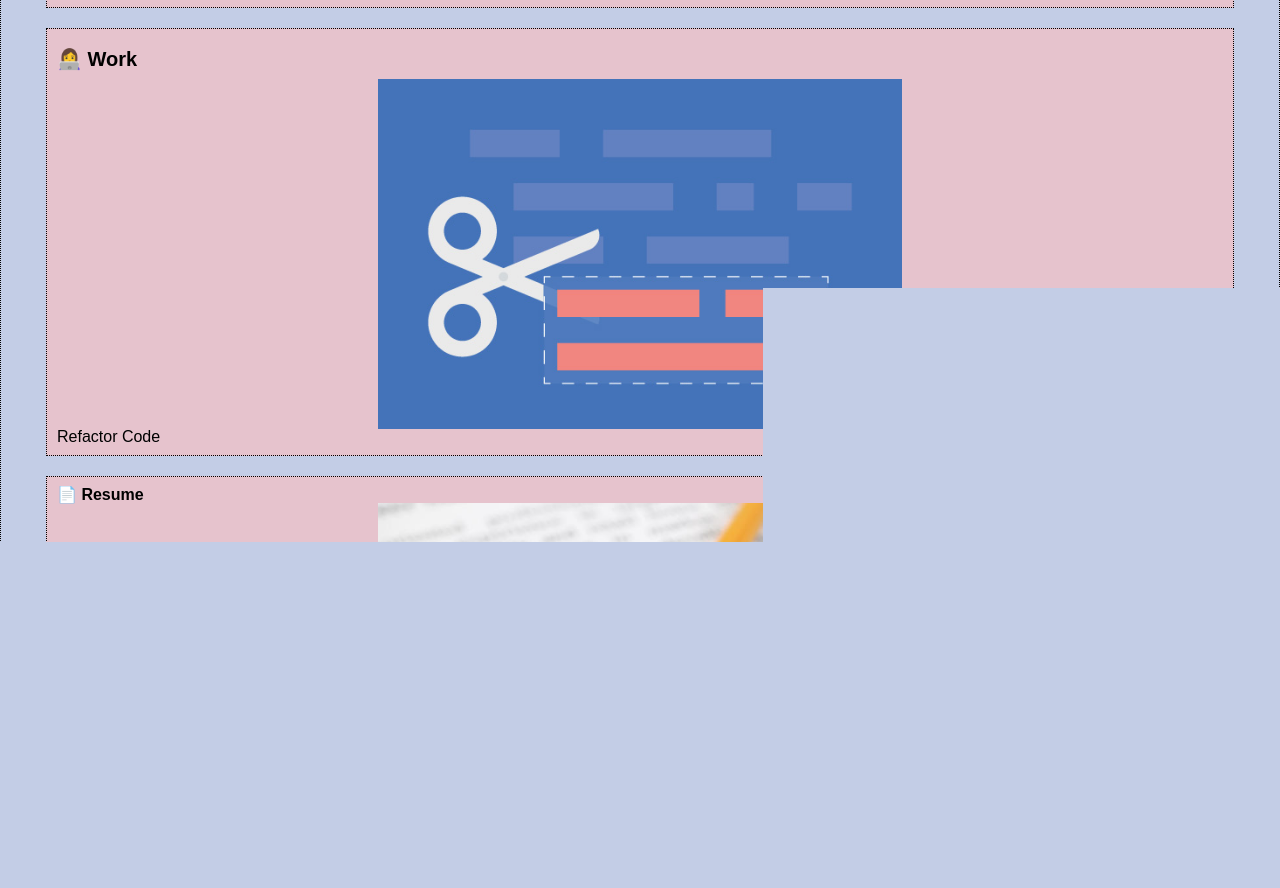
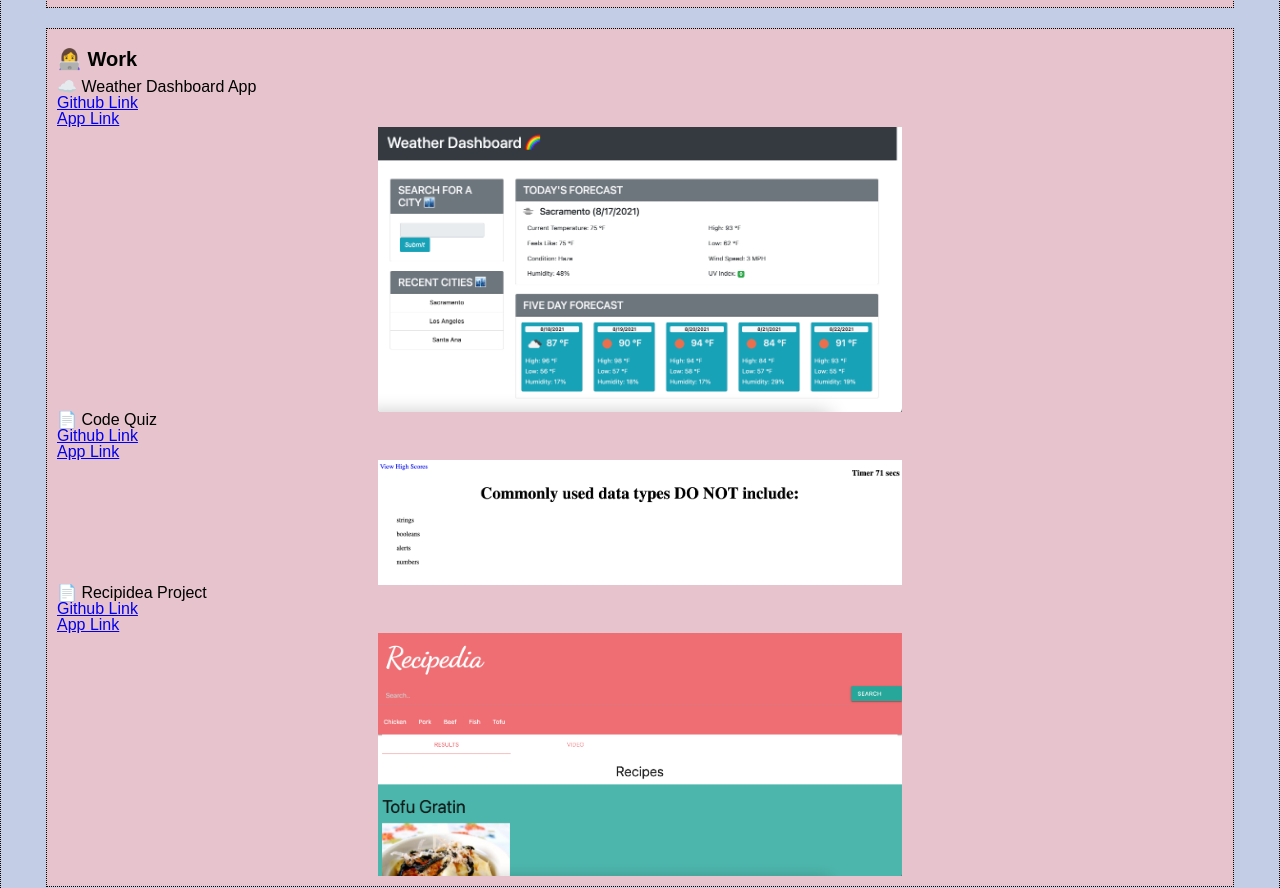
Before and after one commit to maythingo/professional-portfolio, a plain HTML site: page index.html in a window 1280 px wide. Shown: the part 729-1617 px from the top of the page. Drawn offline with Linux system fonts and the light colour scheme.

Commit message:
added repositories link

```diff
--- a/assets/css/style.css
+++ b/assets/css/style.css
@@ -93,3 +93,11 @@
     background-color: #957DAD;
   }
 }
+
+.figcaption{
+  font-weight: bold;
+}
+
+.pdf{
+  align-items: center;
+}
--- a/index.html
+++ b/index.html
@@ -16,7 +16,8 @@
             <ul>
                 <li><a href="#About Me">📣 About Me</a></li>
                 <li><a href="#Work">👩‍💻 Work</a></li>
-                <li><a href="#Resume">📄 Resume</a></li>
+                <li><a href="https://www.linkedin.com/in/tuong-van-ngo-0a0583201/" target="_blank"Linkedin>📄 Linkedin</a></li>
+                <li><a href="https://github.com/maythingo">Github</a></li>
                 <li><a href="#Contact Me">✉️ Contact Me</a></li>
 
             </ul>
@@ -40,15 +41,39 @@
             </article>
             <article class=card>
                 <h2 class=h2 id="Work">👩‍💻 Work</h2>
-                    <img src="assets/images/image-blog-refactoring-code.jpeg" class="img"/>
-                    <figcaption>Refactor Code</figcaption>
+
+                <figcaption>☁️ Weather Dashboard App<figcaption>
+                <ul>
+                    <li><a href="https://github.com/maythingo/weatherHW">Github Link</a></li>
+                    <li><a href="hhttps://maythingo.github.io/weatherHW/">App Link</a></li>
+                </ul>
+                    <img src="assets/images/weatherDashboard.png" class="img"/></a>
+
+                    </ul>
+
+
+                <figcaption>📄 Code Quiz </figcaption>
+                <ul>
+                    <li><a href="https://github.com/maythingo/code-quiz">Github Link</a></li>
+                    <li><a href="https://maythingo.github.io/code-quiz/">App Link</a></li>
+                </ul>
+                    <img src="assets/images/codeQuiz.png" class="img"/>
+
+
+                <figcaption>📄 Recipidea Project</figcaption>
+                <ul>
+                    <li><a href="https://github.com/maythingo/Recipidia">Github Link</a></li>
+                    <li><a href="https://maythingo.github.io/Recipidia/index.html">App Link</a></li>
+                </ul>
+                    <img src="assets/images/Recipidea.png" class="img"/>
+
+
 
             </article>
             <article class=card>
                 <h2 id="Resume">📄 Resume</h2>
-                <img src="assets/images/resume-pencil-close-up-45350692.jpeg" class="img"/>
                 <!--fix resume pdf link-->
-                <a href="assets/Resume/Resume 2020.pdf" target="_blank"></a>
+                <embed class=pdf src="assets/Resume/Resume 2020.pdf" width="800px" height="2100px" />
 
             </article>
 
```
Also changed, not shown: assets/images/GitHub_Logo.png (added), assets/images/Recipidea.png (added), assets/images/codeQuiz.png (added), assets/images/weatherDashboard.png (added).
